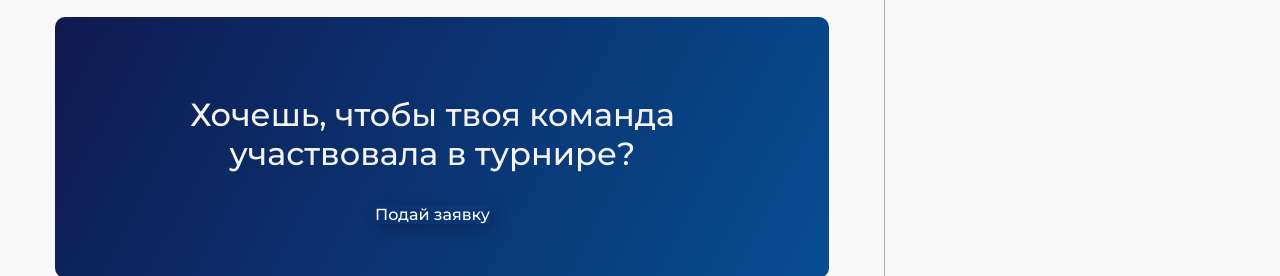
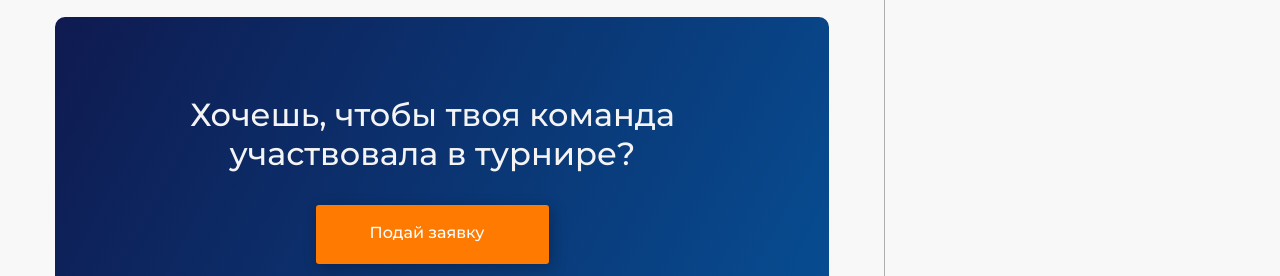
Before and after one commit to knollmilena/new-generation, a plain HTML site: page tournaments.html in a window 1280 px wide. Shown: the part 676-952 px from the top of the page. Drawn offline with nearby package versions, Linux system fonts and the light colour scheme.

Commit message:
ошибка добавления комита

```diff
--- a/css/responsive.css
+++ b/css/responsive.css
@@ -194,6 +194,9 @@
   .title__bottom {
     font-size: 24px;
   }
+  /* TУРНИРЫ МЕДИА */
+
+
 }
 
 @media (max-width: 768px) {
--- a/css/style.css
+++ b/css/style.css
@@ -88,7 +88,6 @@ p {
 .container__header {
   width: 100%;
   min-width: 320px;
-  /* position: fixed; */
   background-color: var(--blue-color);
 }
 
--- a/css/tournaments.css
+++ b/css/tournaments.css
@@ -207,10 +207,10 @@ p {
   line-height: normal;
 }
 
-.tournaments__btn {
+.application__block button {
   padding: 18px 65px 22px 54px;
   border-radius: 3px;
-  background: #ff7a00;
+  background-color: #ff7a00;
   box-shadow: 3px 4px 15px 0px rgba(0, 0, 0, 0.25);
   color: #fff;
   text-align: center;
```
